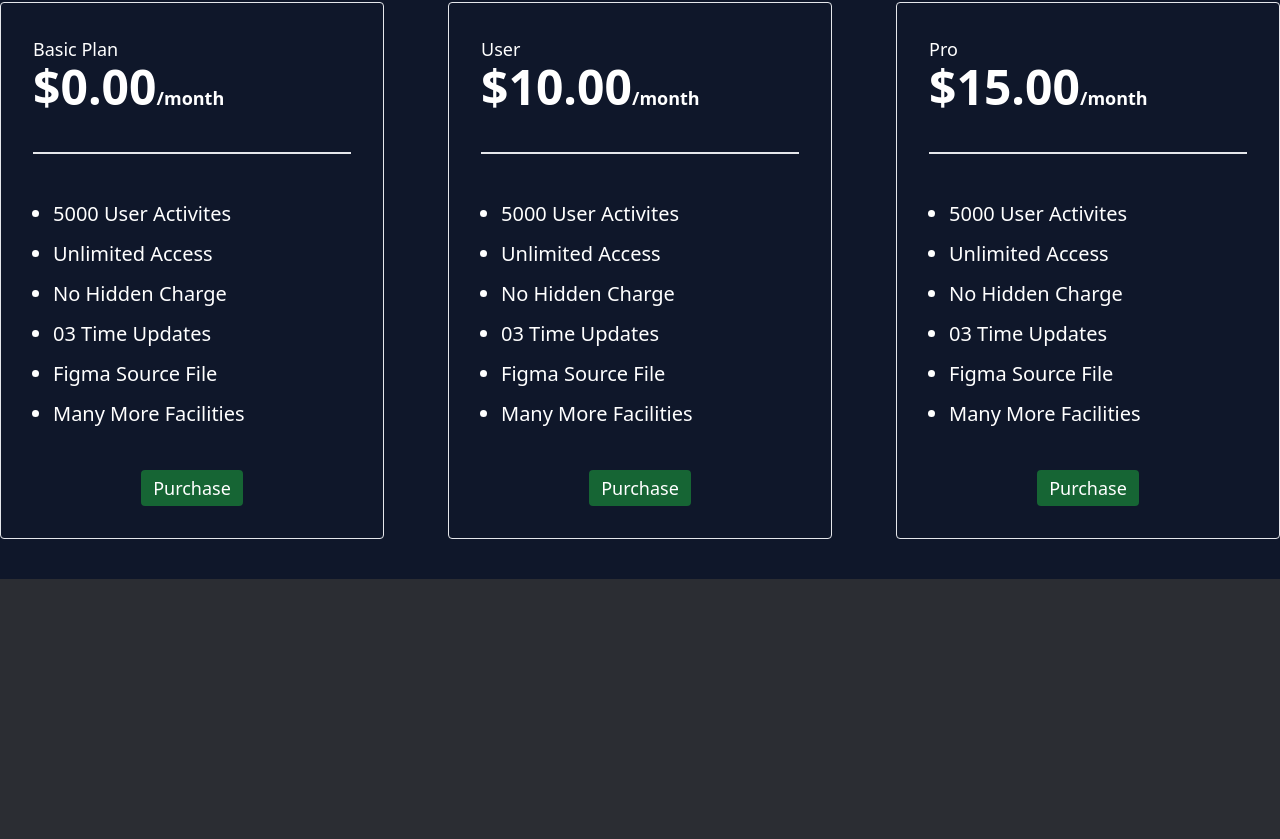
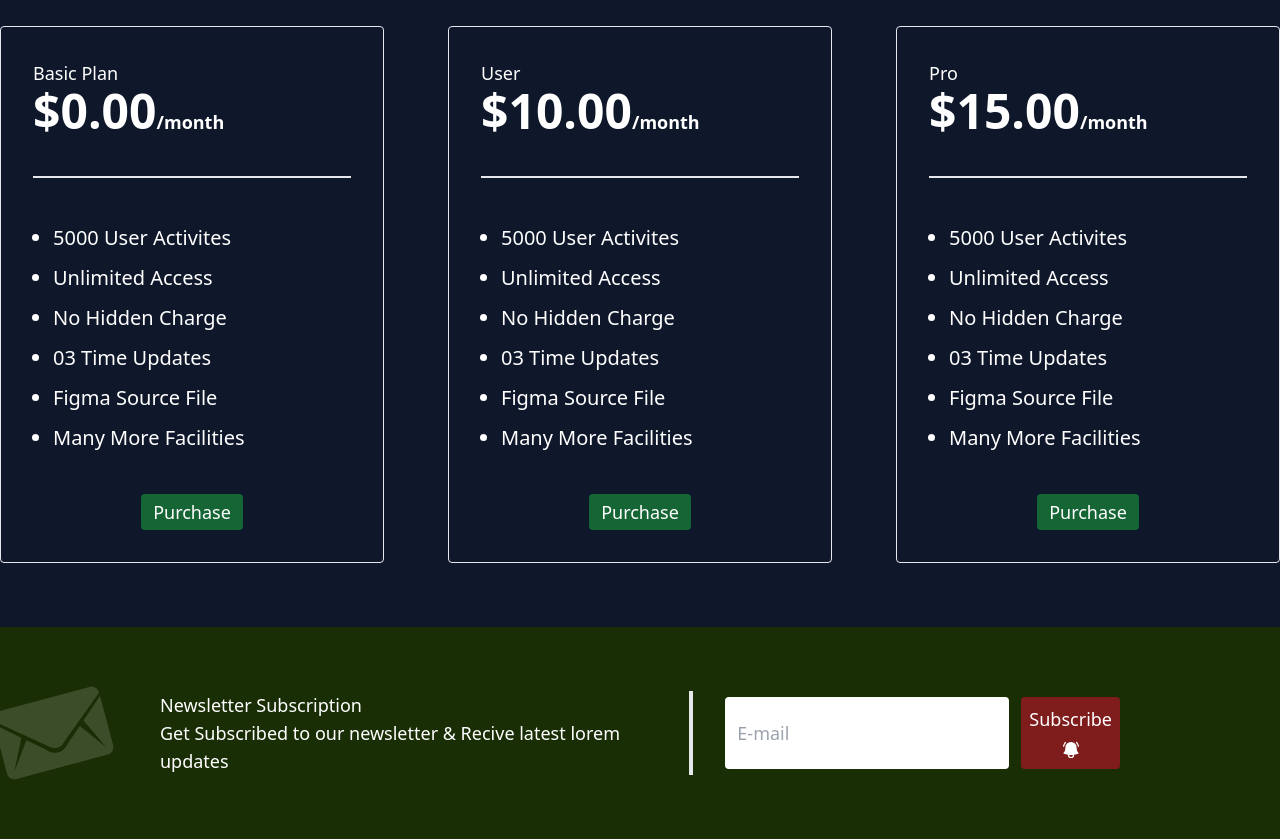
Before and after one commit to Md-Naim-Howlader/Smart-Coders, a website built with Vite: page index.html in a window 1280 px wide. Shown: the part 2614-3453 px from the top of the page. Before the commit the page ends 3193 px from the top, so only its background shows below. Built offline with nearby package versions, Linux system fonts and the light colour scheme.

Commit message:
DONE NewsLetter Section

```diff
--- a/index.html
+++ b/index.html
@@ -326,7 +326,7 @@
           </div>
         </div>
       </section>
-      <section class="pricing py-10 bg-slate-900">
+      <section class="pricing py-16 bg-slate-900">
         <div class="container mx-auto">
           <div class="grid md:grid-cols-2 lg:grid-cols-3 gap-16">
             <div class="border text-white p-8 rounded">
@@ -401,6 +401,57 @@
           </div>
         </div>
       </section>
+      <section
+        class="news_letter bg-lime-950 py-16"
+        style="
+          background-image: url('./images/subscribe-bg.png');
+          background-repeat: no-repeat;
+          background-position: left center;
+        "
+      >
+        <div class="container mx-auto">
+          <div
+            class="w-3/4 mx-auto sm:flex justify-center items-center gap-5 flex-col lg:flex-row"
+          >
+            <div
+              class="content text-white text-lg lg:border-r-4 lg:pr-16 text-center lg:text-left"
+            >
+              <h4>Newsletter Subscription</h4>
+              <p>
+                Get Subscribed to our newsletter & Recive latest lorem updates
+              </p>
+            </div>
+            <div class="subscribe_form pl-3 flex">
+              <input
+                class="px-3 py-2 rounded text-lg"
+                type="email"
+                name="email"
+                placeholder="E-mail"
+              />
+              <button
+                class="bg-red-900 transition hover:bg-red-500 ml-3 px-2 py-2 text-white text-lg rounded"
+              >
+                Subscribe
+                <svg
+                  xmlns="http://www.w3.org/2000/svg"
+                  viewBox="0 0 24 24"
+                  fill="currentColor"
+                  class="w-5 inline-block"
+                >
+                  <path
+                    d="M5.85 3.5a.75.75 0 0 0-1.117-1 9.719 9.719 0 0 0-2.348 4.876.75.75 0 0 0 1.479.248A8.219 8.219 0 0 1 5.85 3.5ZM19.267 2.5a.75.75 0 1 0-1.118 1 8.22 8.22 0 0 1 1.987 4.124.75.75 0 0 0 1.48-.248A9.72 9.72 0 0 0 19.266 2.5Z"
+                  />
+                  <path
+                    fill-rule="evenodd"
+                    d="M12 2.25A6.75 6.75 0 0 0 5.25 9v.75a8.217 8.217 0 0 1-2.119 5.52.75.75 0 0 0 .298 1.206c1.544.57 3.16.99 4.831 1.243a3.75 3.75 0 1 0 7.48 0 24.583 24.583 0 0 0 4.83-1.244.75.75 0 0 0 .298-1.205 8.217 8.217 0 0 1-2.118-5.52V9A6.75 6.75 0 0 0 12 2.25ZM9.75 18c0-.034 0-.067.002-.1a25.05 25.05 0 0 0 4.496 0l.002.1a2.25 2.25 0 1 1-4.5 0Z"
+                    clip-rule="evenodd"
+                  />
+                </svg>
+              </button>
+            </div>
+          </div>
+        </div>
+      </section>
     </main>
   </body>
 </html>
```
